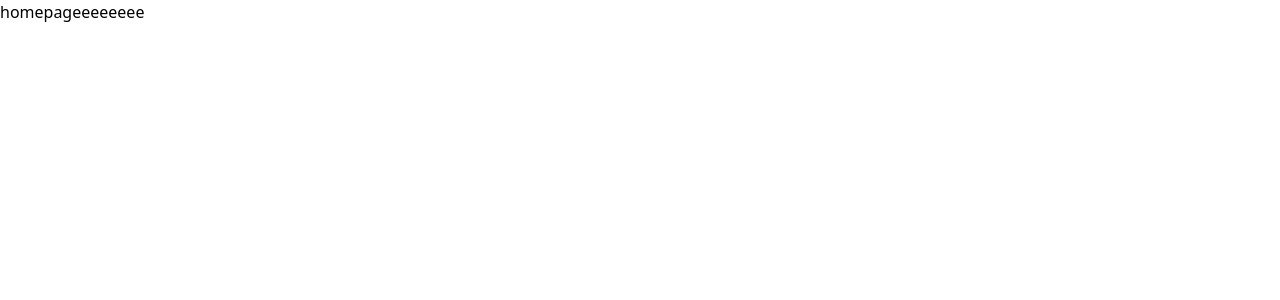
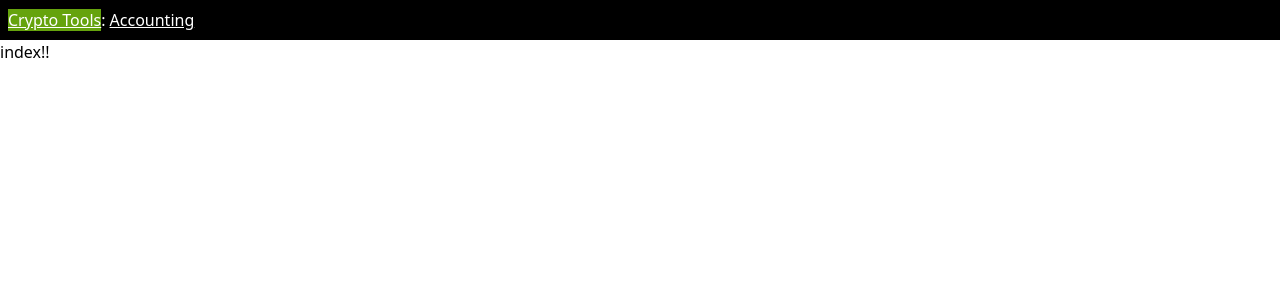
Before and after one commit to BrunoRoemers/crypto.roemers.io, a React (Create React App) app: page / in a window 1280 px wide. Shown: the top 300 px of the page. Built offline with nearby package versions, Linux system fonts and the light colour scheme.

Commit message:
Add header

```diff
--- /dev/null
+++ b/src/components/Template.tsx
@@ -0,0 +1,42 @@
+import { ReactNode } from "react";
+import { NavLink, Outlet, To } from "react-router-dom";
+
+interface HeaderLinkProps {
+  to: To;
+  children: ReactNode;
+}
+
+const HeaderLink = ({ to, children }: HeaderLinkProps) => (
+  <NavLink
+    to={to}
+    className={({ isActive }) =>
+      "underline hover:bg-pink-600" + (isActive ? " bg-lime-600" : "")
+    }
+  >
+    {children}
+  </NavLink>
+);
+
+interface TemplateProps {
+  children?: ReactNode;
+}
+
+const Template = ({ children }: TemplateProps) => {
+  return (
+    <>
+      <header className="flex bg-black text-white p-2">
+        <h1 className="mr-1">
+          <HeaderLink to="/">Crypto Tools</HeaderLink>:
+        </h1>
+        <ul className="flex gap-x-1">
+          <li>
+            <HeaderLink to="/accounting">Accounting</HeaderLink>
+          </li>
+        </ul>
+      </header>
+      <main>{children ? children : <Outlet />}</main>
+    </>
+  );
+};
+
+export default Template;
--- a/src/index.tsx
+++ b/src/index.tsx
@@ -3,14 +3,31 @@ import ReactDOM from 'react-dom/client';
 import './index.css';
 import reportWebVitals from './reportWebVitals';
 import { createBrowserRouter, RouterProvider } from 'react-router-dom';
-import Home from './routes/Home';
-import Error from './components/Error';
+import Template from "./components/Template";
+import Error from "./components/Error";
+import AccountingHome from "./routes/accounting/Home";
+import Home from "./routes/Home";
 
 const router = createBrowserRouter([
   {
-    path: '/',
-    element: <Home/>,
-    errorElement: <Error/>,
+    path: "/",
+    element: <Template />,
+    errorElement: (
+      <Template>
+        <Error />
+      </Template>
+    ),
+    children: [
+      {
+        index: true,
+        element: <Home />,
+        errorElement: <Error />,
+      },
+      {
+        path: "accounting",
+        element: <AccountingHome />,
+      },
+    ],
   },
 ]);
 
--- a/src/routes/Home.tsx
+++ b/src/routes/Home.tsx
@@ -1,5 +1,5 @@
 const Home = () => {
-  return (<p>homepageeeeeeee</p>)
+  return (<p>index!!</p>)
 }
 
 export default Home
--- /dev/null
+++ b/src/routes/accounting/Home.tsx
@@ -0,0 +1,5 @@
+const AccountingHome = () => {
+  return (<p>accounting index</p>)
+}
+
+export default AccountingHome
```
